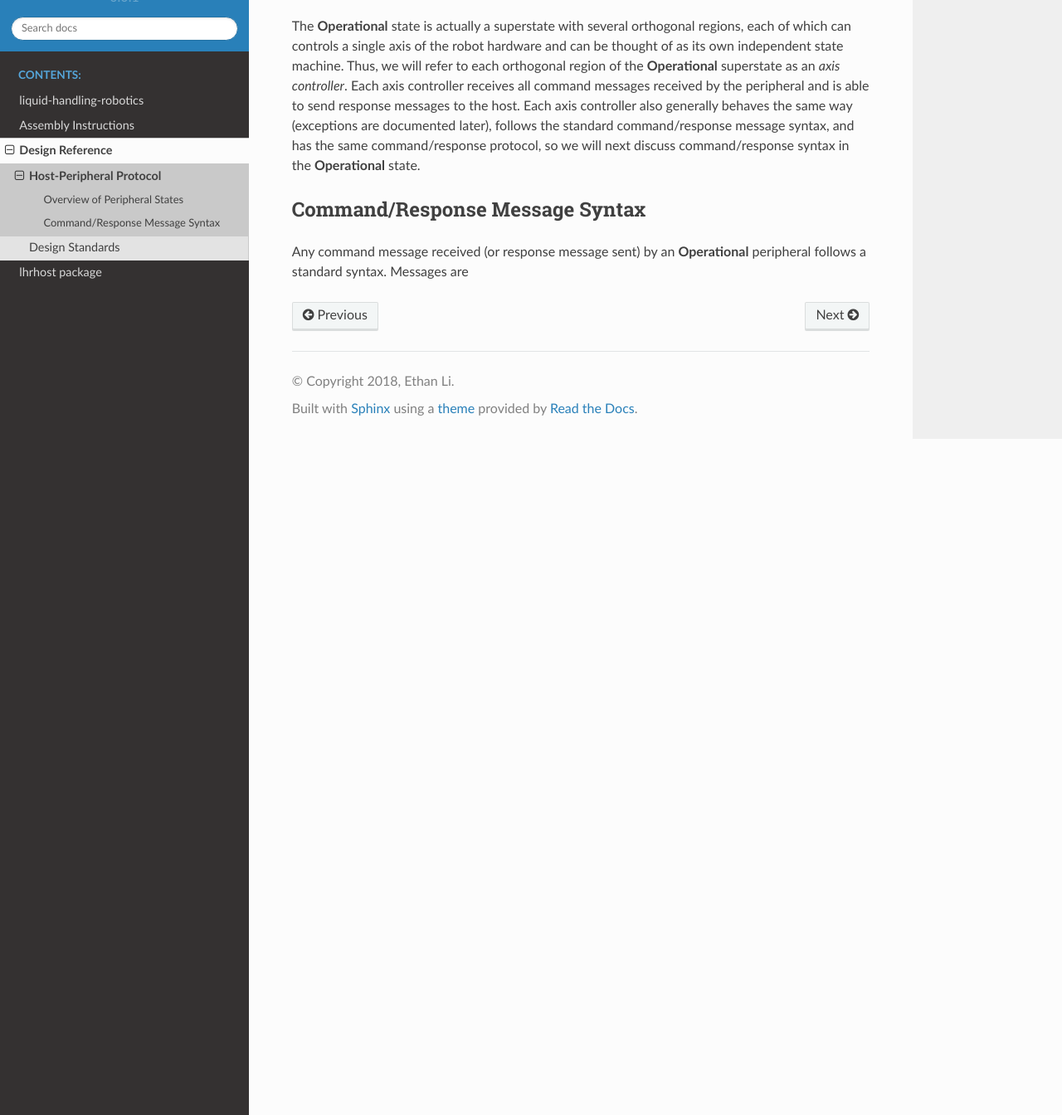
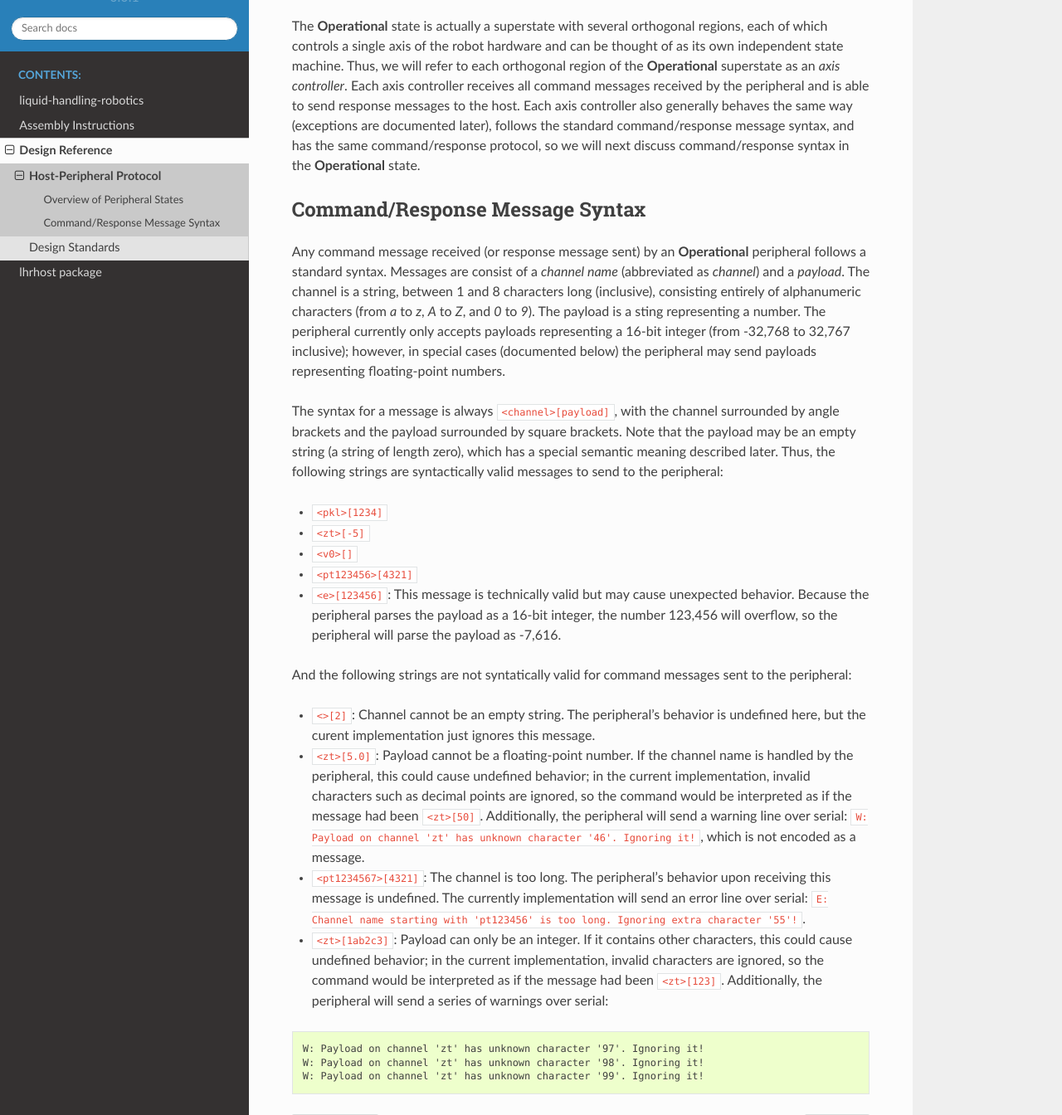
Before and after one commit to ethanjli/liquid-handling-robotics, a Sphinx documentation site: the page built from docs/source/design/protocol.rst, in a window 1280 px wide and 1400 px high, scrolled down 989 px, cut to the strip 56-1400 px from the top of the window. Shown: the whole strip at 83% size. Built offline with Sphinx 7.4.7 and the Read the Docs theme 2.0.0, drawn with Linux system fonts in a browser that asks for light colours.

Commit message:
Described command/response message syntax in documentation.

```diff
--- a/docs/source/design/protocol.rst
+++ b/docs/source/design/protocol.rst
@@ -25,9 +25,30 @@ An **Operational** peripheral can also transition back into the **SerialHandshak
    :align: center
    :caption: : Overview of peripheral controller's behavior. The peripheral starts by entering the **SerialHandshake** state and transitions between the **SerialHandshake** and **Operational** states based on serial inputs received from the host.
 
-The **Operational** state is actually a superstate with several orthogonal regions, each of which can controls a single axis of the robot hardware and can be thought of as its own independent state machine. Thus, we will refer to each orthogonal region of the **Operational** superstate as an *axis controller*. Each axis controller receives all command messages received by the peripheral and is able to send response messages to the host. Each axis controller also generally behaves the same way (exceptions are documented later), follows the standard command/response message syntax, and has the same command/response protocol, so we will next discuss command/response syntax in the **Operational** state.
+The **Operational** state is actually a superstate with several orthogonal regions, each of which controls a single axis of the robot hardware and can be thought of as its own independent state machine. Thus, we will refer to each orthogonal region of the **Operational** superstate as an *axis controller*. Each axis controller receives all command messages received by the peripheral and is able to send response messages to the host. Each axis controller also generally behaves the same way (exceptions are documented later), follows the standard command/response message syntax, and has the same command/response protocol, so we will next discuss command/response syntax in the **Operational** state.
 
 Command/Response Message Syntax
 -------------------------------
 
-Any command message received (or response message sent) by an **Operational** peripheral follows a standard syntax. Messages are
+Any command message received (or response message sent) by an **Operational** peripheral follows a standard syntax. Messages are consist of a *channel name* (abbreviated as *channel*) and a *payload*. The channel is a string, between 1 and 8 characters long (inclusive), consisting entirely of alphanumeric characters (from *a* to *z*, *A* to *Z*, and *0* to *9*). The payload is a sting representing a number. The peripheral currently only accepts payloads representing a 16-bit integer (from -32,768 to 32,767 inclusive); however, in special cases (documented below) the peripheral may send payloads representing floating-point numbers.
+
+The syntax for a message is always ``<channel>[payload]``, with the channel surrounded by angle brackets and the payload surrounded by square brackets. Note that the payload may be an empty string (a string of length zero), which has a special semantic meaning described later. Thus, the following strings are syntactically valid messages to send to the peripheral:
+
+- ``<pkl>[1234]``
+- ``<zt>[-5]``
+- ``<v0>[]``
+- ``<pt123456>[4321]``
+- ``<e>[123456]``: This message is technically valid but may cause unexpected behavior. Because the peripheral parses the payload as a 16-bit integer, the number 123,456 will overflow, so the peripheral will parse the payload as -7,616.
+
+And the following strings are not syntatically valid for command messages sent to the peripheral:
+
+- ``<>[2]``: Channel cannot be an empty string. The peripheral's behavior is undefined here, but the curent implementation just ignores this message.
+- ``<zt>[5.0]``: Payload cannot be a floating-point number. If the channel name is handled by the peripheral, this could cause undefined behavior; in the current implementation, invalid characters such as decimal points are ignored, so the command would be interpreted as if the message had been ``<zt>[50]``. Additionally, the peripheral will send a warning line over serial: ``W: Payload on channel 'zt' has unknown character '46'. Ignoring it!``, which is not encoded as a message.
+- ``<pt1234567>[4321]``: The channel is too long. The peripheral's behavior upon receiving this message is undefined. The currently implementation will send an error line over serial: ``E: Channel name starting with 'pt123456' is too long. Ignoring extra character '55'!``.
+- ``<zt>[1ab2c3]``: Payload can only be an integer. If it contains other characters, this could cause undefined behavior; in the current implementation, invalid characters are ignored, so the command would be interpreted as if the message had been ``<zt>[123]``. Additionally, the peripheral will send a series of warnings over serial:
+
+.. code-block:: none
+
+  W: Payload on channel 'zt' has unknown character '97'. Ignoring it!
+  W: Payload on channel 'zt' has unknown character '98'. Ignoring it!
+  W: Payload on channel 'zt' has unknown character '99'. Ignoring it!
```
